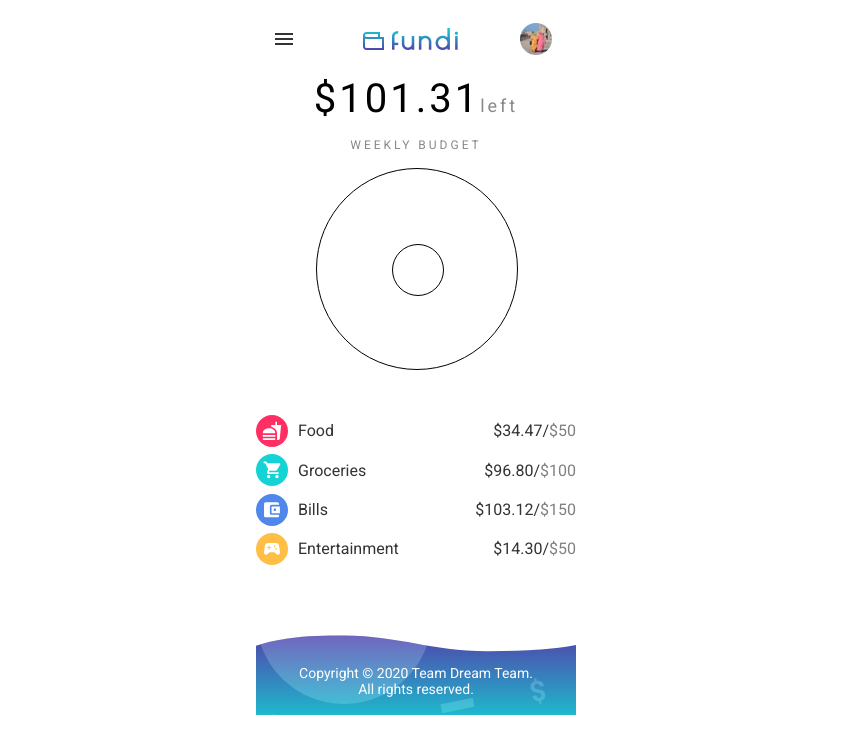
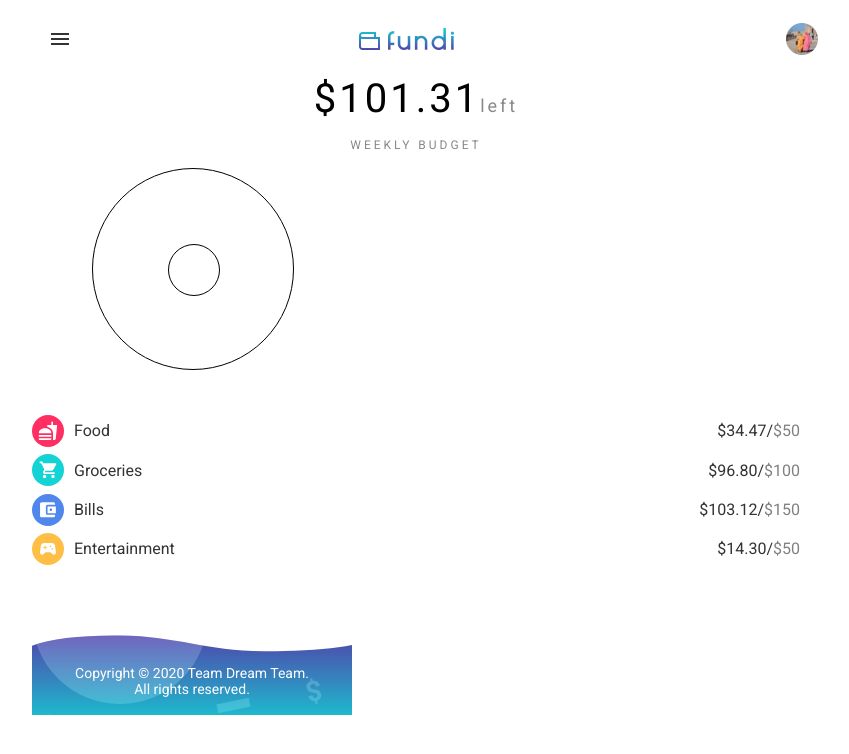
Before and after one commit to jackiegarrett/dreamteam, a plain HTML site: page index-2.html in a window 1280 px wide. Shown: the whole page, without its empty margins (224-1073 px from the left). Drawn offline with Linux system fonts and the light colour scheme.

Commit message:
new changes

```diff
--- a/css-2.css
+++ b/css-2.css
@@ -13,6 +13,9 @@
     transform: rotate(-360deg);
     position: absolute;
     margin-top: 70px;
+  }
+  .bg3 {
+    display: none;
   }
   .header {
     display: flex;
@@ -146,3 +149,23 @@
     position: relative;
   }
 }
+@media screen and (min-width: 768px) {
+  .main-container2 {
+    width: 768px;
+    height: 600px;
+  }
+  .header {
+    display: flex;
+    flex-direction: row;
+    margin-top: 15px;
+    align-items: center;
+  }
+  .gradient-logo {
+    object-fit: contain;
+    position: absolute;
+    margin-left: 325px;
+  }
+  .profile-pic {
+    margin-left: 93%;
+  }
+}
--- a/index-2.html
+++ b/index-2.html
@@ -40,6 +40,7 @@
       </div>
       <div class="footer">
         <img src="bg-copy.svg" class="bg2" />
+        <img src="bg3.svg" class="bg3" />
         <p class="bottom">
           Copyright © 2020 Team Dream Team. All rights reserved.
         </p>
```
Also changed, not shown: bg.svg (deleted), bg3.svg (added).
